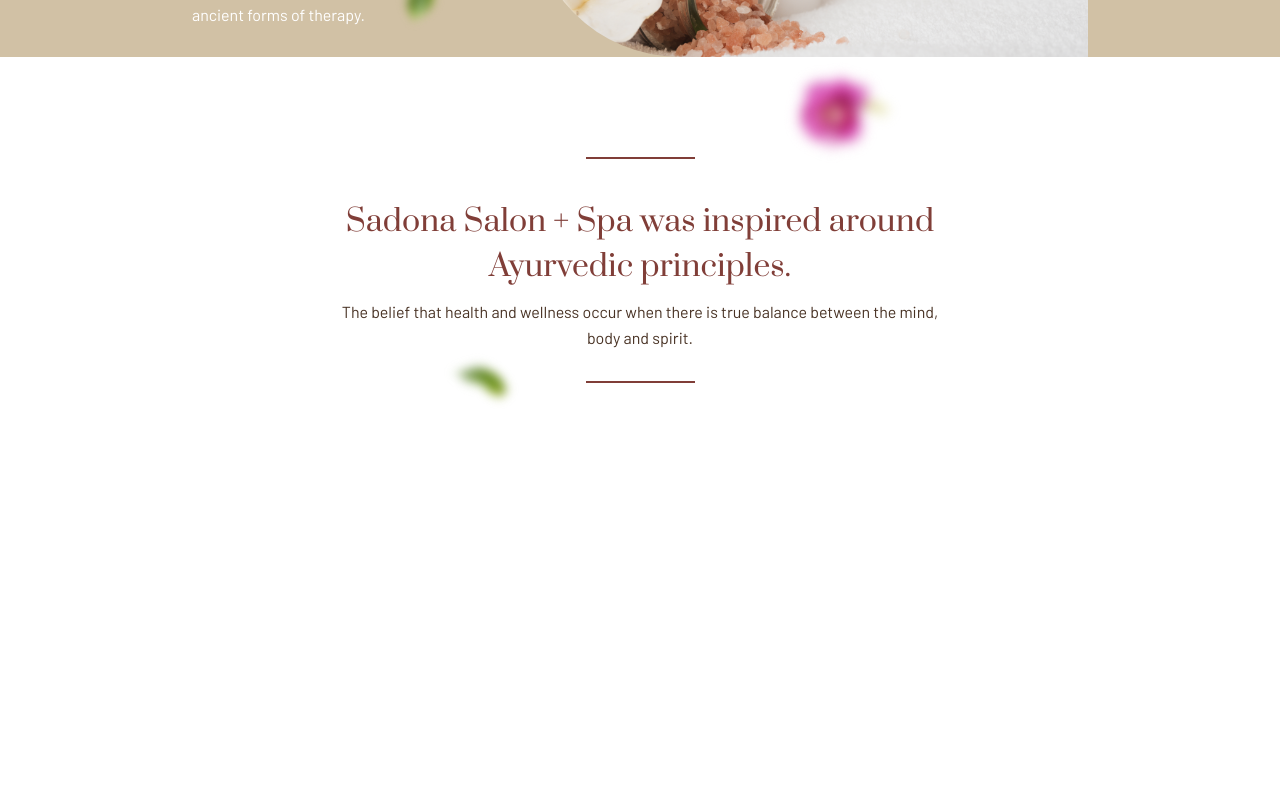
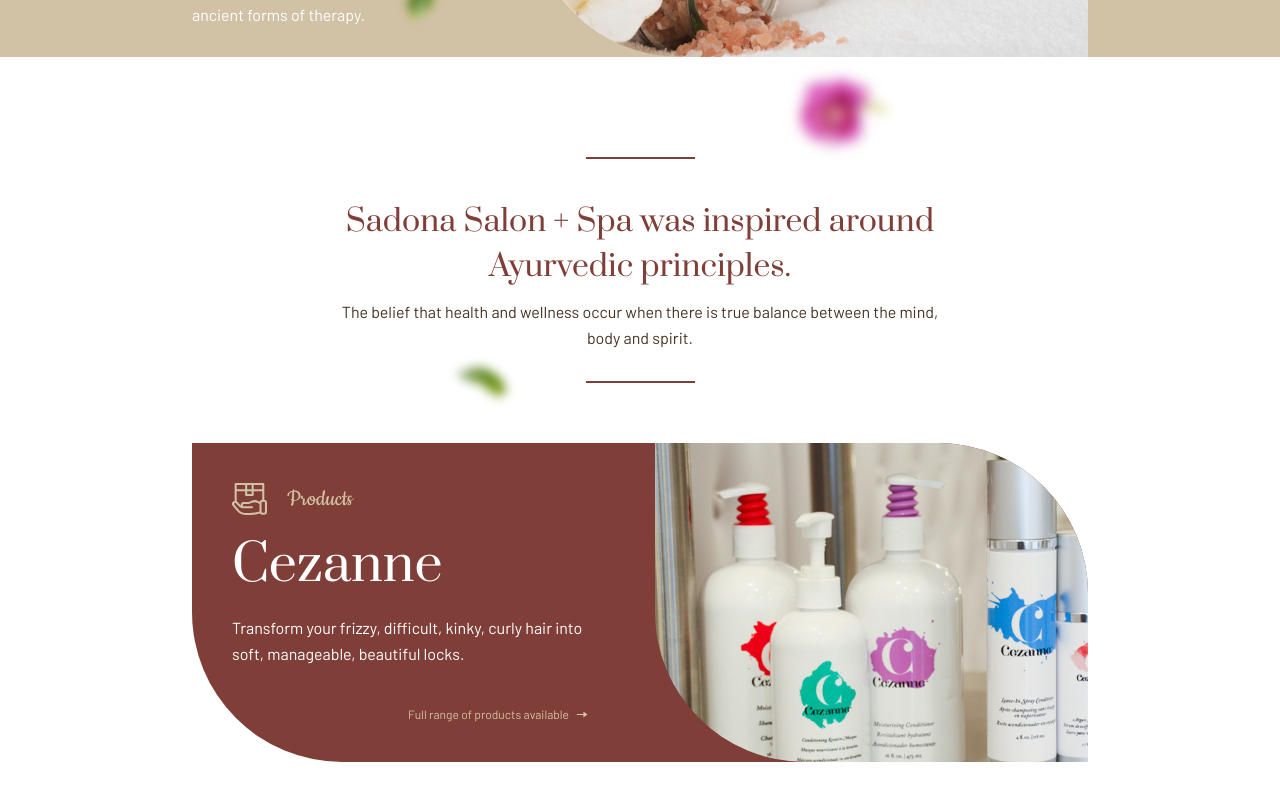
Before and after one commit to MarijanaHornjak/Sadona-Hair-and-Spa, a React (Create React App) app: page / in a window 1280 px wide. Shown: the part 3687-4487 px from the top of the page. Before the commit the page ends 4130 px from the top, so only its background shows below. Built offline with nearby package versions, Linux system fonts and the light colour scheme.

Commit message:
added products section

```diff
--- a/src/App.js
+++ b/src/App.js
@@ -4,6 +4,7 @@
 import Header from "./components/Header/Header";
 import Hero from "./components/Hero/Hero";
 import OurStory from "./components/OurStory/OurStory";
+import Products from "./components/Products/Products";
 import Reopening from "./components/Reopening/Reopening";
 import SalonServices from "./components/SalonServices/SalonServices";
 import SaltServices from "./components/SaltServices/SaltServices";
@@ -21,6 +22,7 @@
       <BridalServices />
       <SaltServices />
       <Ayurveda />
+      <Products />
     </div>
   );
 }
--- /dev/null
+++ b/src/components/Products/Products.js
@@ -0,0 +1,31 @@
+import React from "react";
+import "./Products.scss";
+import ProductsIcon from "./ProductsIcon";
+import ArrowBottom from "../SpaServices/ArrowBottom";
+
+const Products = () => {
+  return (
+    <section id="products-section">
+      <div className="products-container">
+        <div className="products-text-container">
+          <div className="products-icon">
+            <ProductsIcon />
+            <p>Products</p>
+          </div>
+          <h3>Cezanne</h3>
+          <p className="products-small-text">
+            Transform your frizzy, difficult, kinky, curly hair into soft,
+            manageable, beautiful locks.
+          </p>
+          <div className="available-products-link">
+            <p>Full range of products available</p>
+            <ArrowBottom />
+          </div>
+        </div>
+        <div className="products-image-container"></div>
+      </div>
+    </section>
+  );
+};
+
+export default Products;
--- /dev/null
+++ b/src/components/Products/Products.scss
@@ -0,0 +1,107 @@
+@import "../../index.scss";
+
+.products-container {
+  @extend .container-align;
+  background-color: $rotten-cherry;
+  border-radius: 0 15rem 0 15rem;
+  display: grid;
+  grid-template-columns: repeat(2, 1fr);
+  gap: 3rem;
+  overflow: hidden;
+  margin-bottom: 8rem;
+  &:hover {
+    background-color: $dusty-cream;
+    .products-text-container {
+      .products-icon {
+        .product-icon {
+          fill: $rotten-cherry;
+        }
+        p {
+          color: $rotten-cherry;
+        }
+      }
+      h3 {
+        color: $rotten-cherry;
+      }
+      .products-small-text {
+        &::after {
+          content: (
+            "Reduce your drying and styling time by client reported 33-50%."
+          );
+          color: $snow-white;
+        }
+      }
+      .available-products-link {
+        p {
+          color: $rotten-cherry;
+        }
+        .spa-arrow-bottom {
+          fill: $rotten-cherry;
+        }
+      }
+    }
+  }
+
+  .products-text-container {
+    margin: 4rem;
+
+    .products-icon {
+      display: flex;
+      align-items: center;
+      gap: 2rem;
+      margin-bottom: 2rem;
+
+      .product-icon {
+        fill: $dusty-cream;
+        height: 3.2rem;
+        width: 3.5rem;
+      }
+      p {
+        color: $dusty-cream;
+        font-size: 2.5rem;
+        line-height: 3rem;
+        font-family: "Cookie", cursive;
+      }
+    }
+    h3 {
+      font-size: 5rem;
+      line-height: 6rem;
+      font-family: "Prata", serif;
+      font-weight: lighter;
+      color: $snow-white;
+      margin-bottom: 2rem;
+      &:hover {
+        color: $rotten-cherry;
+      }
+    }
+    .products-small-text {
+      font-size: 1.6rem;
+      line-height: 2.6rem;
+      font-family: "Barlow", sans-serif;
+      color: $snow-white;
+    }
+  }
+
+  .products-image-container {
+    border-bottom-left-radius: 15rem;
+    background-image: url("../../assets/images/Cezanne-Stylign-Line.png");
+    height: 31.9rem;
+  }
+  .available-products-link {
+    justify-content: flex-end;
+    align-items: center;
+    gap: 1rem;
+    display: flex;
+    transform: translateY(4rem);
+    .spa-arrow-bottom {
+      transform: rotate(-90deg);
+      fill: $dusty-cream;
+    }
+    p {
+      color: $dusty-cream;
+      font-size: 1.2rem;
+      line-height: 1.5rem;
+      font-family: "Barlow", sans-serif;
+    }
+  }
+}
--- /dev/null
+++ b/src/components/Products/ProductsIcon.js
@@ -0,0 +1,21 @@
+import React from "react";
+
+const ProductsIcon = () => {
+  return (
+    <svg
+      xmlns="http://www.w3.org/2000/svg"
+      width="35"
+      height="32"
+      viewBox="0 0 35 32"
+      className="product-icon"
+    >
+      <path
+        class="a"
+        d="M32.286,33.752V18.131a1.02,1.02,0,0,0-1.03-1.009H3.671a1.02,1.02,0,0,0-1.03,1.009V35a3.151,3.151,0,0,0-1.412.572,3.015,3.015,0,0,0-.54,4.346l4.637,5.51c2.871,3.293,5.92,3.7,10.453,3.7a34.425,34.425,0,0,0,9.02-.74l3.3-.774a2.9,2.9,0,0,0,2.341,1.207h1.626A2.983,2.983,0,0,0,35,45.789V36.769A2.991,2.991,0,0,0,32.286,33.752Zm-4.628,2.076-1.372-.683a8.306,8.306,0,0,0-7.154-.113,9.958,9.958,0,0,1-2.7,1.022h-4.76a2.839,2.839,0,0,0-2.864,2.807V39.6l-.027-.027-3.4-3.616A3.124,3.124,0,0,0,4.7,35.4V25.393h8.426v3.7a1.02,1.02,0,0,0,1.03,1.009h6.5a1.02,1.02,0,0,0,1.03-1.009v-3.7h8.544v8.359a2.955,2.955,0,0,0-2.569,2.076ZM15.186,25.393h4.438v2.69H15.186Zm15.041-2.018H21.682V19.14h8.544v4.234Zm-10.6-4.234v4.234H15.186V19.14Zm-6.5,0v4.234H4.7V19.14Zm11.2,27.278a33.4,33.4,0,0,1-8.505.675c-4.256,0-6.312-.067-8.9-2.952l-4.637-5.51A1.033,1.033,0,0,1,3.871,37.32l3.4,3.616a4.718,4.718,0,0,0,3.422,1.471h9.425a1.009,1.009,0,1,0,0-2.018H10.871V38.861a.8.8,0,0,1,.8-.788h4.76c1.072.075,2.62-.8,3.564-1.211a6.219,6.219,0,0,1,5.356.084l2.156,1.073v7.652Zm8.618-.629a.948.948,0,0,1-.871,1.008H30.442a.948.948,0,0,1-.871-1.008v-9.02a.948.948,0,0,1,.871-1.008h1.626a.948.948,0,0,1,.871,1.008Z"
+        transform="translate(0.001 -17.122)"
+      />
+    </svg>
+  );
+};
+
+export default ProductsIcon;
```
Also changed, not shown: src/components/FAQs/Help.js (added), src/components/FAQs/Help.scss (added).
